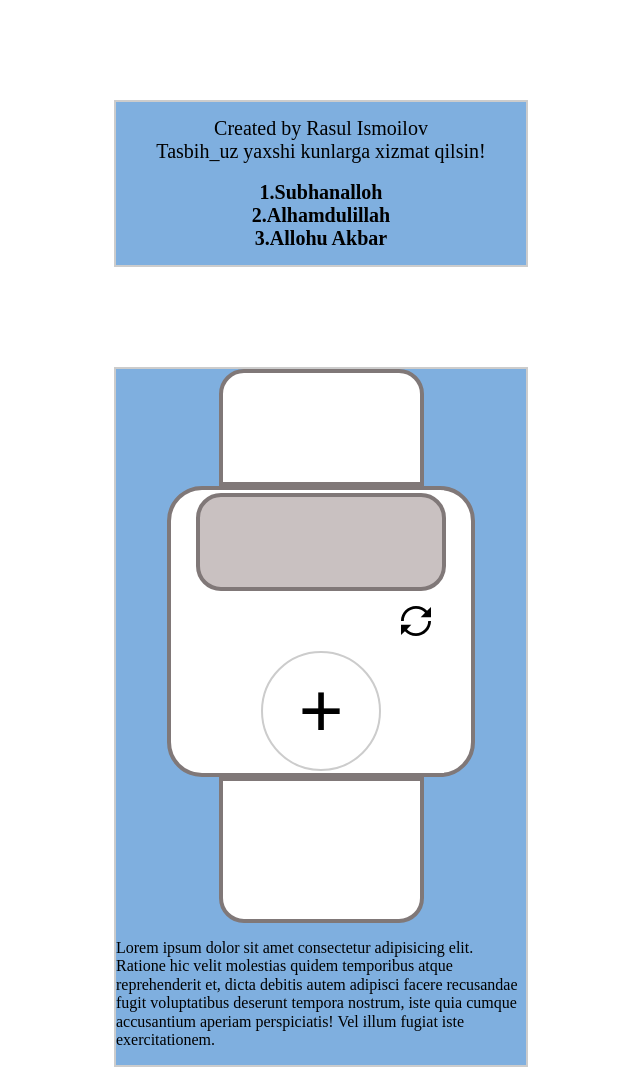
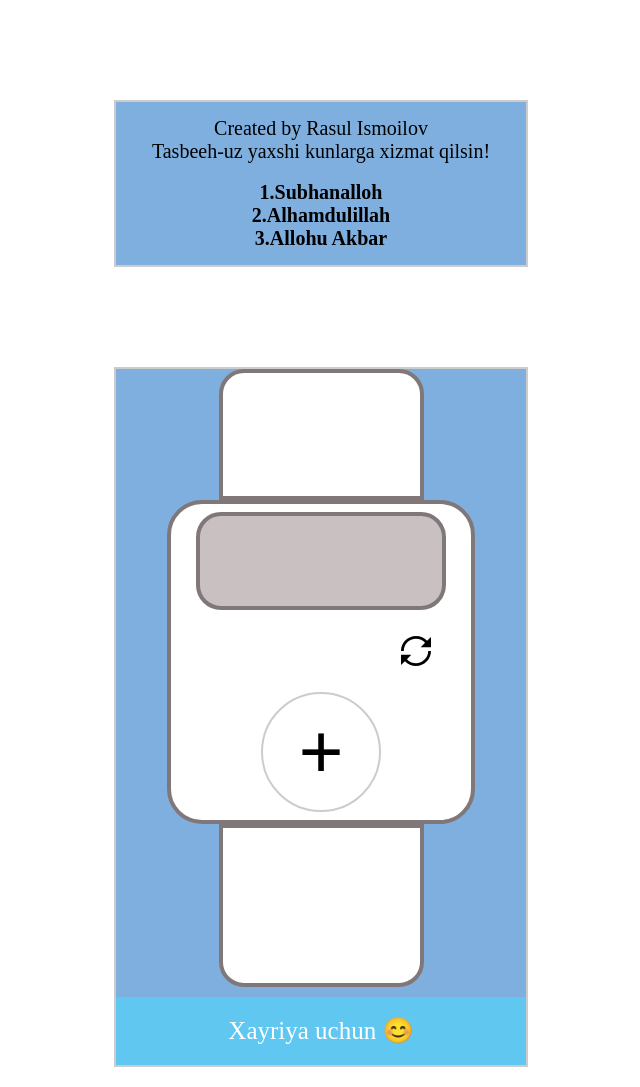
Before and after one commit to rasuloff789/Tasbih_uz, a plain HTML site: page index.html in a window 1280 px wide. Shown: the whole page, without its empty margins (319-959 px from the left). Drawn offline with Linux system fonts and the light colour scheme.

Commit message:
Xayriya qismi qo'shildi 😊

```diff
--- a/css/style.css
+++ b/css/style.css
@@ -132,3 +132,23 @@ background: linear-gradient(45deg, rgba(204,204,204,1) 33%, rgba(135,159,164,1)
   border-radius:0 0 25px 25px  ;
   border: 4px solid rgb(128, 120, 120);
 }
+
+.buy-link{
+  display: flex;
+  align-items: center;
+  justify-content: center;
+  background-color: rgb(96, 199, 240);
+  text-decoration: none;
+  color: #fff;
+  width: 100%;
+  padding: 20px 40px;
+  margin-top: 10px;
+  font-size: 25px;
+  transition:0.5s background-color ease ,
+  0.5s color ease ;
+}
+
+.buy-link:hover{
+  background-color: #222;
+  color: #ccc;
+}
--- a/index.html
+++ b/index.html
@@ -10,7 +10,7 @@
 <body>
   <div class="head">
     <p class="creator">Created by Rasul Ismoilov </p>
-<p class="creator">Tasbih_uz yaxshi kunlarga xizmat qilsin!</p><br>
+<p class="creator">Tasbeeh-uz yaxshi kunlarga xizmat qilsin!</p><br>
 <p class="creator"><strong>1.Subhanalloh</strong></p>
 <p class="creator"><strong>2.Alhamdulillah</strong></p>
 <p class="creator"><strong>3.Allohu Akbar</strong></p>
@@ -24,7 +24,7 @@
     </div>
     <div class="footer_bond"></div>
 
-    <p>Lorem ipsum dolor sit amet consectetur adipisicing elit. Ratione hic velit molestias quidem temporibus atque reprehenderit et, dicta debitis autem adipisci facere recusandae fugit voluptatibus deserunt tempora nostrum, iste quia cumque accusantium aperiam perspiciatis! Vel illum fugiat iste exercitationem.</p>
+    <a href="https://payme.uz/@rasuloff789/500000" class="buy-link">Xayriya uchun 😊 </a>
   </div>
   <script src="./main.js">
   </script>
```
